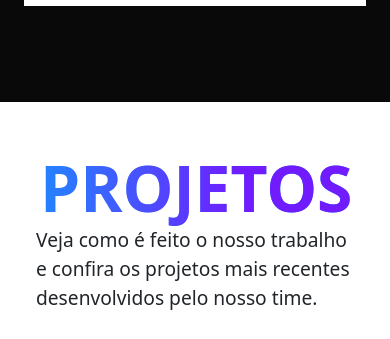
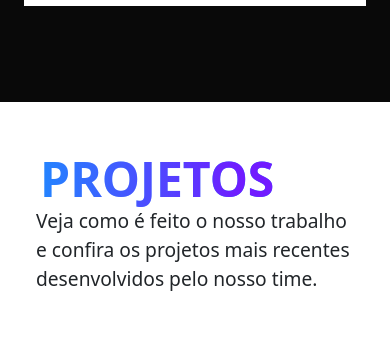
Before and after one commit to luizlopes12/Oberon, a plain HTML site: page index.html in a window 390 px wide. Shown: the part 1846-2185 px from the top of the page. Drawn offline with Linux system fonts and the light colour scheme.

Commit message:
Update style.css

```diff
--- a/assets/css/style.css
+++ b/assets/css/style.css
@@ -633,4 +633,8 @@ body {
         border-bottom: 2px solid var(--darkblue-color);
         width: fit-content;
     }
+    .projects__section .projects__title{
+        font-size: 3rem;
+    }
+
 }
```
